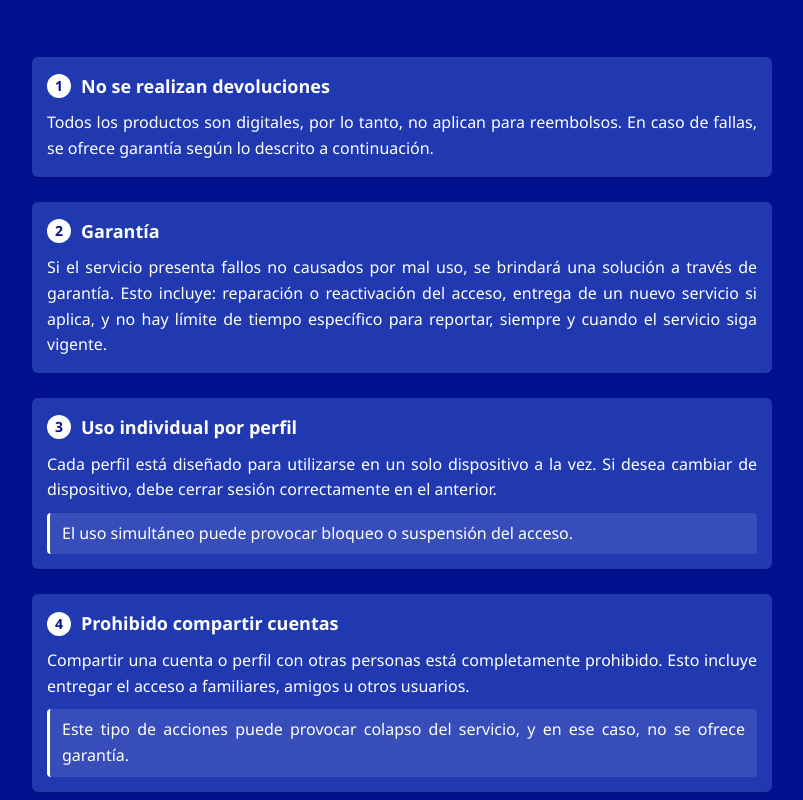
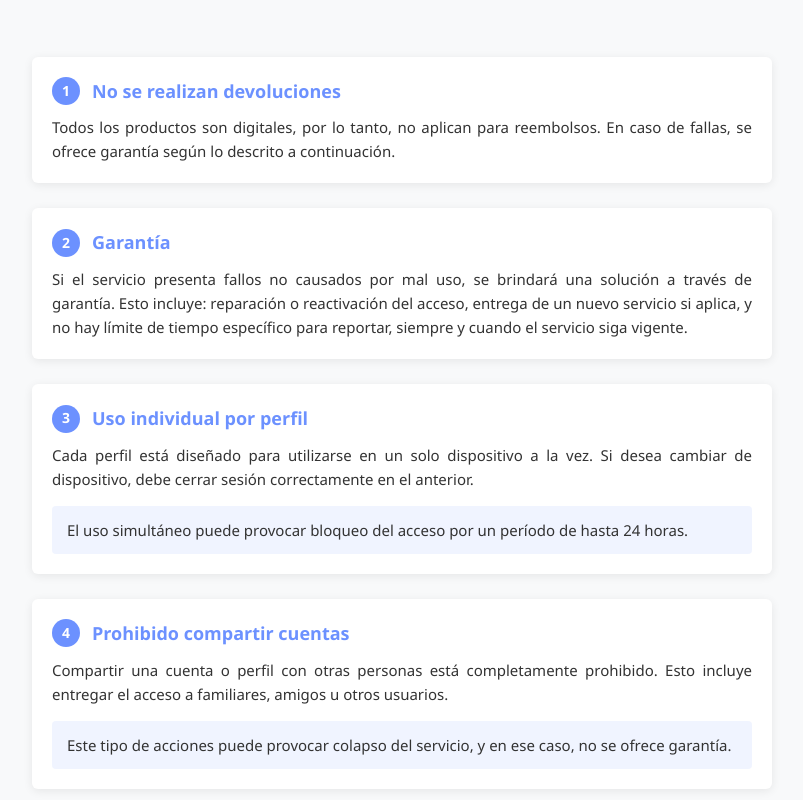
Before and after one commit to novaklar/Terminos, a plain HTML site: page index.html in a window 1280 px wide. Shown: the part 108-908 px from the top of the page, without its empty margins (238-1041 px from the left). Drawn offline with Linux system fonts and the light colour scheme.

Commit message:
Update index.html

```diff
--- a/index.html
+++ b/index.html
@@ -8,19 +8,19 @@
         body {
             font-family: 'Segoe UI', Tahoma, Geneva, Verdana, sans-serif;
             line-height: 1.6;
-            color: white;
+            color: #333;
             max-width: 800px;
             margin: 0 auto;
             padding: 20px;
-            background-color: #00128f;
+            background-color: #f8f9fa;
         }
 
         h1 {
             text-align: center;
-            color: white;
+            color: #00128f; /* Título en azul (#00128f) */
             margin-bottom: 30px;
             padding-bottom: 10px;
-            border-bottom: 2px solid #6c91ff;
+            border-bottom: 2px solid #00128f; /* Línea del mismo color azul que el título */
             font-weight: 600;
         }
 
@@ -32,10 +32,10 @@
 
         .term-item {
             margin-bottom: 25px;
-            padding: 15px;
-            background-color: rgba(108, 145, 255, 0.3);
+            padding: 20px;
+            background-color: white;
             border-radius: 6px;
-            box-shadow: 0 2px 5px rgba(0, 0, 0, 0.1);
+            box-shadow: 0 2px 10px rgba(0, 0, 0, 0.08);
         }
 
         .term-item:last-child {
@@ -44,7 +44,7 @@
 
         .term-title {
             font-weight: 600;
-            color: white;
+            color: #6c91ff;
             margin-bottom: 10px;
             font-size: 18px;
             display: flex;
@@ -52,31 +52,33 @@
         }
 
         .term-number {
-            background-color: white;
-            color: #00128f;
-            width: 24px;
-            height: 24px;
+            background-color: #6c91ff;
+            color: white;
+            width: 28px;
+            height: 28px;
             border-radius: 50%;
             display: inline-flex;
             align-items: center;
             justify-content: center;
-            margin-right: 10px;
+            margin-right: 12px;
             font-size: 14px;
+            font-weight: bold;
         }
 
         .term-content {
-            color: white;
+            color: #333;
             text-align: justify;
+            font-size: 15px;
         }
 
         .highlight {
-            background-color: rgba(255, 255, 255, 0.1);
-            padding: 8px 12px;
+            background-color: rgba(108, 145, 255, 0.1);
+            color: #333;
+            padding: 12px 15px;
             border-radius: 4px;
-            border-left: 3px solid white;
             font-weight: 500;
             display: block;
-            margin-top: 10px;
+            margin-top: 15px;
             text-align: justify;
         }
 
@@ -86,15 +88,19 @@
             }
 
             .terms-container {
-                padding: 20px;
+                padding: 15px;
+            }
+
+            .term-item {
+                padding: 15px;
             }
 
             .term-title {
-                font-size: 16px;
+                font-size: 17px;
             }
 
-            .term-item {
-                padding: 12px;
+            .term-content {
+                font-size: 14px;
             }
         }
     </style>
@@ -130,7 +136,7 @@
             </div>
             <div class="term-content">
                 Cada perfil está diseñado para utilizarse en un solo dispositivo a la vez. Si desea cambiar de dispositivo, debe cerrar sesión correctamente en el anterior.
-                <span class="highlight">El uso simultáneo puede provocar bloqueo o suspensión del acceso.</span>
+                <div class="highlight">El uso simultáneo puede provocar bloqueo del acceso por un período de hasta 24 horas.</div>
             </div>
         </div>
 
@@ -141,7 +147,7 @@
             </div>
             <div class="term-content">
                 Compartir una cuenta o perfil con otras personas está completamente prohibido. Esto incluye entregar el acceso a familiares, amigos u otros usuarios.
-                <span class="highlight">Este tipo de acciones puede provocar colapso del servicio, y en ese caso, no se ofrece garantía.</span>
+                <div class="highlight">Este tipo de acciones puede provocar colapso del servicio, y en ese caso, no se ofrece garantía.</div>
             </div>
         </div>
 
@@ -152,7 +158,7 @@
             </div>
             <div class="term-content">
                 No está permitido cambiar contraseñas, PINs, correos o cualquier dato interno de la cuenta. Tampoco se permite alterar los métodos de pago dentro de la plataforma ni realizar compras, alquileres o suscripciones adicionales desde el perfil entregado.
-                <span class="highlight">Estas acciones invalidan la garantía y pueden suspender el acceso sin compensación.</span>
+                <div class="highlight">Estas acciones invalidan la garantía y pueden suspender el acceso sin compensación.</div>
             </div>
         </div>
 
@@ -173,7 +179,7 @@
             </div>
             <div class="term-content">
                 Se espera una comunicación cordial entre el comprador y el canal que entrega o da soporte.
-                <span class="highlight">Cualquier actitud ofensiva, amenazante o irrespetuosa podrá resultar en la suspensión del servicio sin derecho a reclamo.</span>
+                <div class="highlight">Cualquier actitud ofensiva, amenazante o irrespetuosa podrá resultar en la suspensión del servicio sin derecho a reclamo.</div>
             </div>
         </div>
 
@@ -194,7 +200,7 @@
             </div>
             <div class="term-content">
                 Si se detecta que un usuario realiza reportes falsos o malintencionados sobre un servicio que está funcionando correctamente, se anulará la posibilidad de recibir soporte o garantía en futuras ocasiones.
-                <span class="highlight">El abuso del sistema de garantías será considerado como intento de fraude.</span>
+                <div class="highlight">El abuso del sistema de garantías será considerado como intento de fraude.</div>
             </div>
         </div>
 
```
